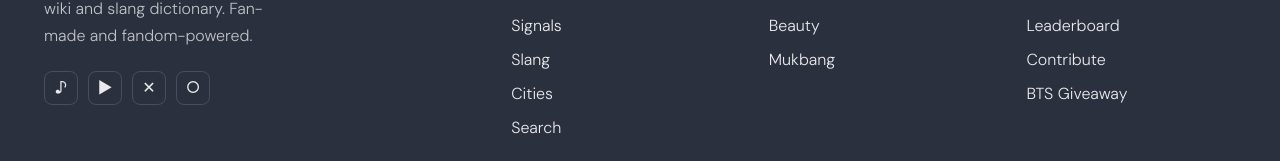
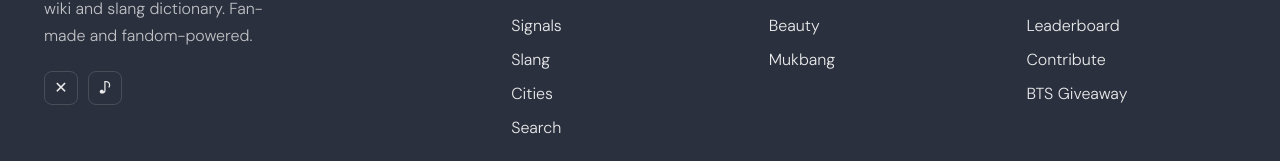
Before and after one commit to Francisgood/kpop-lyrics, a Next.js app: page /search in a window 1280 px wide. Shown: the part 947-1108 px from the top of the page. Built offline with nearby package versions, Linux system fonts and the light colour scheme; no server answers.

Commit message:
Footer socials: keep only X (x.com/aegyoarena) + TikTok (@aegyo.arena); remove YouTube + Reddit

```diff
--- a/app/layout.tsx
+++ b/app/layout.tsx
@@ -65,10 +65,8 @@ export default async function RootLayout({ children }: { children: React.ReactNo
               </div>
               <div style={{ display: "flex", gap: 10 }}>
                 {[
-                  { label: "TikTok", href: "https://tiktok.com/@aegyoarena", icon: "♪" },
-                  { label: "YouTube", href: "https://youtube.com/@aegyoarena", icon: "▶" },
                   { label: "X / Twitter", href: "https://x.com/aegyoarena", icon: "✕" },
-                  { label: "Reddit", href: "https://reddit.com/r/aegyoarena", icon: "○" },
+                  { label: "TikTok", href: "https://www.tiktok.com/@aegyo.arena", icon: "♪" },
                 ].map(({ label, href, icon }) => (
                   <a key={href} href={href} target="_blank" rel="noopener noreferrer" className="social-btn" aria-label={label}>
                     {icon}
```
